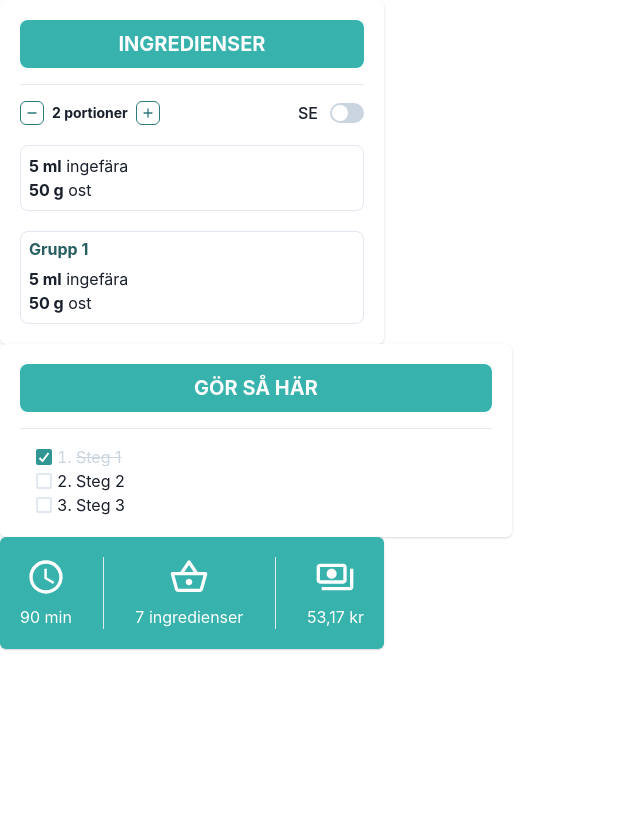
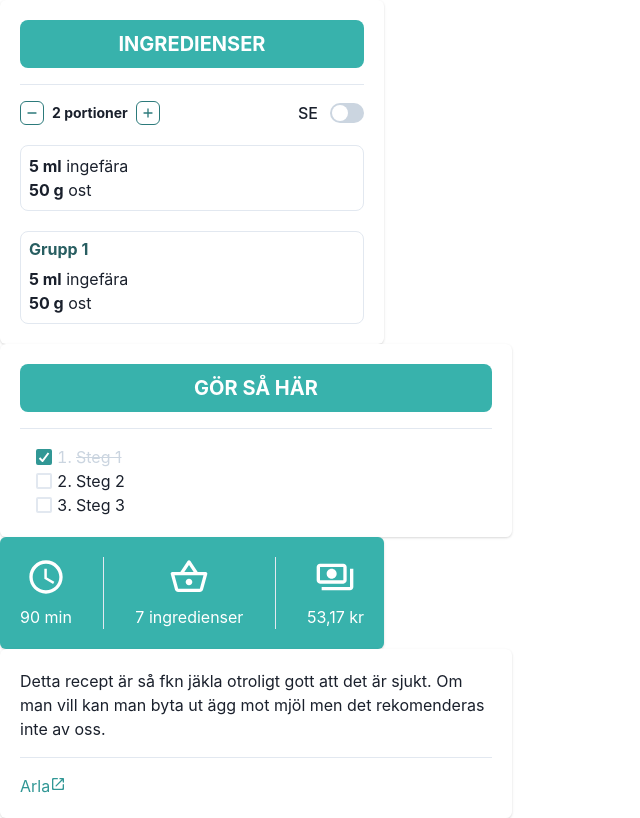
Before and after one commit to teojonsater/kitchen-cache-v2, a React (Create React App) app in the folder client/: page / in a window 1280 px wide. Shown: the whole page, without its empty margins (0-640 px from the left). Built offline with nearby package versions, Linux system fonts and the light colour scheme.

Commit message:
Added design for description card

```diff
--- a/client/src/Layout.tsx
+++ b/client/src/Layout.tsx
@@ -2,6 +2,7 @@ import {Outlet} from "react-router-dom";
 import IngredientsCard from "./design/IngredientsCard";
 import StepsCard from "./design/StepsCard";
 import StatsCard from "./design/StatsCard";
+import DescriptionCard from "./design/DescriptionCard";
 
 function Layout() {
     return (
@@ -9,6 +10,7 @@ function Layout() {
             <IngredientsCard/>
             <StepsCard/>
             <StatsCard/>
+            <DescriptionCard/>
             <Outlet/>
         </>
     );
--- /dev/null
+++ b/client/src/design/DescriptionCard.tsx
@@ -0,0 +1,36 @@
+import {
+    Card,
+    CardBody,
+    Checkbox,
+    Flex,
+    Heading,
+    HStack,
+    Icon,
+    Link,
+    ListItem,
+    OrderedList,
+    Spacer,
+    Stack,
+    StackDivider,
+    Text,
+    VStack
+} from "@chakra-ui/react";
+import OpenInNewRoundedIcon from '@mui/icons-material/OpenInNewRounded';
+
+function DescriptionCard() {
+    return (
+        <Card w={"lg"}>
+            <CardBody>
+                <VStack spacing="4" alignItems="start" divider={<StackDivider/>}>
+                    <Text>Detta recept är så fkn jäkla otroligt gott att det är sjukt. Om man vill kan man byta ut ägg mot mjöl men det rekomenderas inte av oss.</Text>
+                    <Link href='https://www.arla.se/recept/morotskaka/' isExternal color='teal.500'>
+                        Arla
+                        <Icon as={OpenInNewRoundedIcon} boxSize={4}/>
+                    </Link>
+                </VStack>
+            </CardBody>
+        </Card>
+    )
+}
+
+export default DescriptionCard;
```
